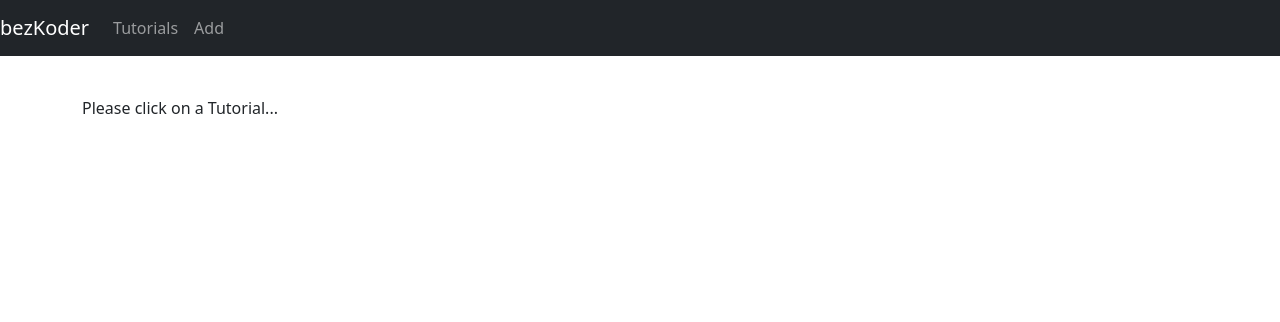
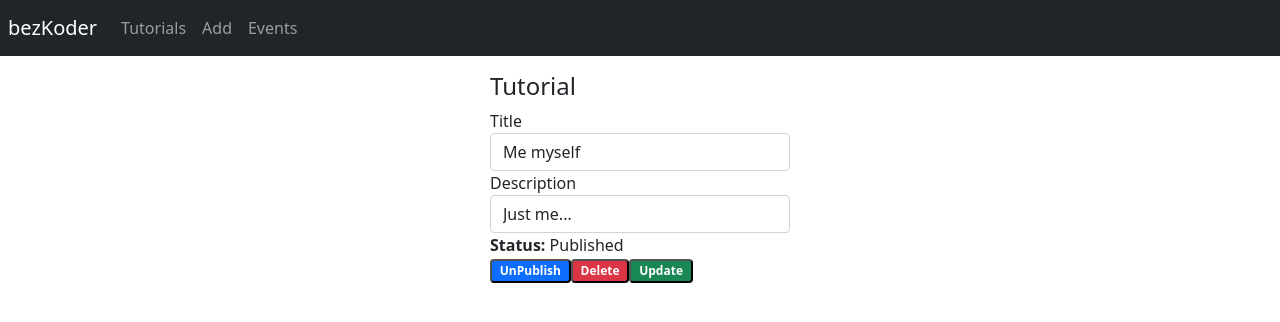
Before and after one commit to Ludosofo/Vuejs-stable-project, a Vue app: page /tutorials/1 in a window 1280 px wide. Shown: the top 322 px of the page. Built offline with nearby package versions, Linux system fonts and the light colour scheme; no server answers; data requests are answered from the project's data file.

Commit message:
Configurado todo correctamente

```diff
--- a/src/App.vue
+++ b/src/App.vue
@@ -1,6 +1,6 @@
 <template>
   <div id="app">
-    <nav class="navbar navbar-expand navbar-dark bg-dark">
+    <nav class="navbar navbar-expand navbar-dark bg-dark p-2">
       <router-link to="/" class="navbar-brand">bezKoder</router-link>
       <div class="navbar-nav mr-auto">
         <li class="nav-item">
@@ -8,6 +8,9 @@
         </li>
         <li class="nav-item">
           <router-link to="/add" class="nav-link">Add</router-link>
+        </li>
+        <li class="nav-item">
+          <router-link to="/events" class="nav-link">Events</router-link>
         </li>
       </div>
     </nav>
@@ -17,7 +20,6 @@
     </div>
   </div>
 </template>
-
 <script lang="ts">
 import { defineComponent } from "vue";
 
--- a/src/components/TutorialDetails.vue
+++ b/src/components/TutorialDetails.vue
@@ -28,7 +28,7 @@
     </form>
 
     <button
-      class="badge badge-primary mr-2"
+      class="badge bg-primary mr-2"
       v-if="currentTutorial.published"
       @click="updatePublished(false)"
     >
@@ -36,17 +36,17 @@
     </button>
     <button
       v-else
-      class="badge badge-primary mr-2"
+      class="badge bg-primary mr-2"
       @click="updatePublished(true)"
     >
       Publish
     </button>
 
-    <button class="badge badge-danger mr-2" @click="deleteTutorial">
+    <button class="badge bg-danger mr-2" @click="deleteTutorial">
       Delete
     </button>
 
-    <button type="submit" class="badge badge-success" @click="updateTutorial">
+    <button type="submit" class="badge bg-success" @click="updateTutorial">
       Update
     </button>
     <p>{{ message }}</p>
@@ -61,8 +61,8 @@
 <script lang="ts">
 import { defineComponent } from "vue";
 import TutorialDataService from "@/services/TutorialDataService";
-import Tutorial from "@/types/Tutorial";
-import ResponseData from "@/types/ResponseData";
+import type Tutorial from "@/types/Tutorial";
+import type ResponseData from "@/types/ResponseData";
 
 export default defineComponent({
   name: "tutorial",
--- a/src/components/TutorialsList.vue
+++ b/src/components/TutorialsList.vue
@@ -54,7 +54,7 @@
 
         <router-link
           :to="'/tutorials/' + currentTutorial.id"
-          class="badge badge-warning"
+          class="badge bg-warning"
           >Edit</router-link
         >
       </div>
@@ -69,8 +69,8 @@
 <script lang="ts">
 import { defineComponent } from "vue";
 import TutorialDataService from "@/services/TutorialDataService";
-import Tutorial from "@/types/Tutorial";
-import ResponseData from "@/types/ResponseData";
+import type Tutorial from "@/types/Tutorial";
+import type ResponseData from "@/types/ResponseData";
 
 export default defineComponent({
   name: "tutorials-list",
--- a/src/http-common.ts
+++ b/src/http-common.ts
@@ -1,7 +1,8 @@
-import axios, { AxiosInstance } from "axios";
+import axios from "axios";
+import type  { AxiosInstance }  from "axios";
 
 const apiClient: AxiosInstance = axios.create({
-  baseURL: "http://localhost:8080/api",
+  baseURL: "http://localhost:3000",
   headers: {
     "Content-type": "application/json",
   },
--- a/src/router.ts
+++ /dev/null
@@ -1,28 +0,0 @@
-import { createWebHistory, createRouter } from "vue-router";
-import type { RouteRecordRaw } from "vue-router";
-
-const routes: Array<RouteRecordRaw> = [
-  {
-    path: "/",
-    alias: "/tutorials",
-    name: "tutorials",
-    component: () => import("./components/TutorialsList.vue"),
-  },
-  {
-    path: "/tutorials/:id",
-    name: "tutorial-details",
-    component: () => import("./components/TutorialDetails.vue"),
-  },
-  {
-    path: "/add",
-    name: "add",
-    component: () => import("./components/AddTutorial.vue"),
-  },
-];
-
-const router = createRouter({
-  history: createWebHistory(),
-  routes,
-});
-
-export default router;
--- a/src/router/index.ts
+++ b/src/router/index.ts
@@ -5,19 +5,22 @@ const router = createRouter({
   history: createWebHistory(import.meta.env.BASE_URL),
   routes: [
     {
-      path: '/',
-      name: 'home',
-      component: HomeView
+      path: "/",
+      alias: "/tutorials",
+      name: "tutorials",
+      component: () => import("@/components/TutorialsList.vue"),
     },
     {
-      path: '/about',
-      name: 'about',
-      // route level code-splitting
-      // this generates a separate chunk (About.[hash].js) for this route
-      // which is lazy-loaded when the route is visited.
-      component: () => import('../views/AboutView.vue')
+      path: "/tutorials/:id",
+      name: "tutorial-details",
+      component: () => import("@/components/TutorialDetails.vue"),
+    },
+    {
+      path: "/add",
+      name: "add",
+      component: () => import("@/components/AddTutorial.vue"),
     }
   ]
-})
+});
 
 export default router
--- a/src/services/TutorialDataService.ts
+++ b/src/services/TutorialDataService.ts
@@ -1,4 +1,5 @@
 import http from "@/http-common";
+import type Tutorial from "@/types/Tutorial";
 
 /* eslint-disable */
 class TutorialDataService {
@@ -10,7 +11,7 @@ class TutorialDataService {
     return http.get(`/tutorials/${id}`);
   }
 
-  create(data: any): Promise<any> {
+  create(data: Tutorial): Promise<any> {
     return http.post("/tutorials", data);
   }
 
```
